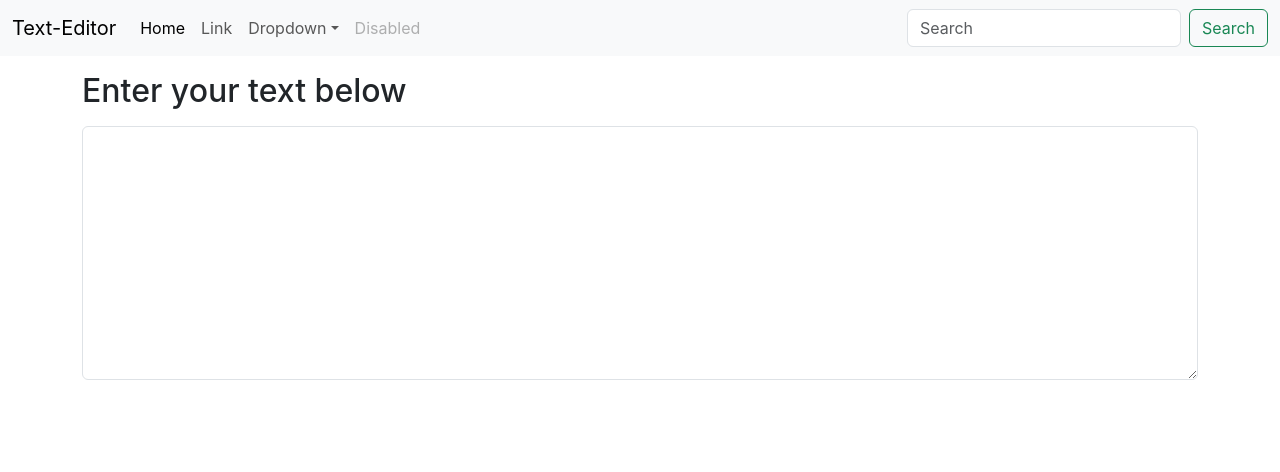
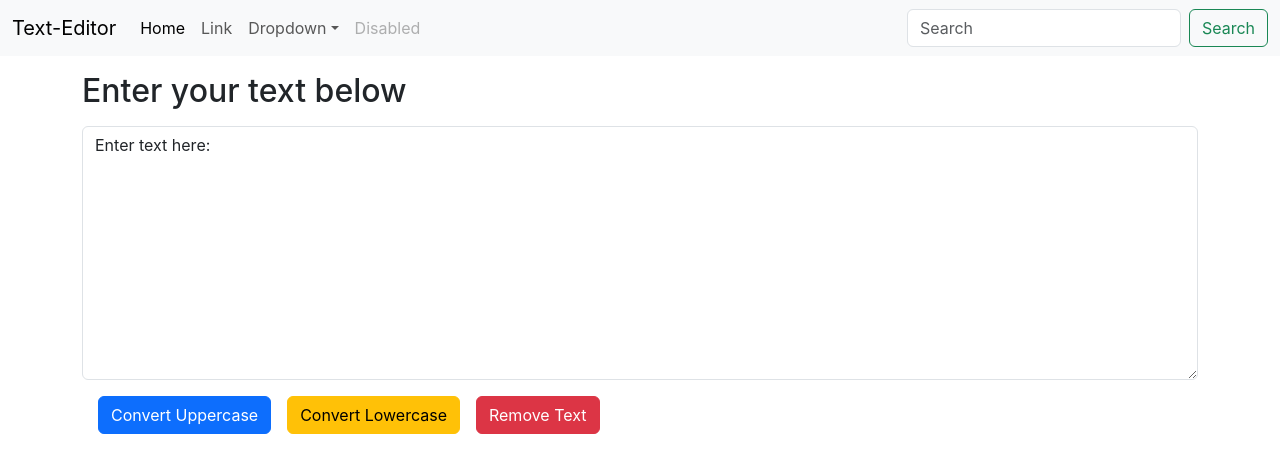
Before and after one commit to bhushanpatill/Text-EditorApp, a React (Create React App) app: page / in a window 1280 px wide. Shown: the top 472 px of the page. Built offline with nearby package versions, Linux system fonts and the light colour scheme.

Commit message:
Textbox and buttons are created

```diff
--- a/src/Components/Textarea.js
+++ b/src/Components/Textarea.js
@@ -1,10 +1,39 @@
-import React from 'react'
+import React, {useState} from 'react'
 
 export default function Textarea(props) {
+
+    const onChangeFunction = (event) =>{
+        console.log("onchnage function occur")
+        setText(event.target.value);
+    }
+
+    const onClickUp = () =>{
+        console.log("Uppercase clicked");
+        let newText = text.toUpperCase();
+        setText(newText);
+    }
+    const onClickdown = () =>{
+      console.log("Lowercase clicked");
+      let newText = text.toLowerCase();
+      setText(newText);
+  }
+    const onClickRemove = () =>{
+      console.log("Remove clicked");
+      let newText = "";
+      setText(newText);
+  }
+
+  const [text, setText] = useState("Enter text here: ");
   return (
       <div className = "container my-3">
         <h2>{props.heading}</h2>
-        <textarea className="form-control my-3" id="exampleFormControlTextarea1" rows="10"></textarea>
+        <div>
+            <textarea className="form-control my-3" value = {text} onChange = {onChangeFunction} id="exampleFormControlTextarea1" rows="10"></textarea>
+        </div>
+
+        <button className="btn btn-primary mx-3 " onClick = {onClickUp}>Convert Uppercase</button>
+        <button type="button" className="btn btn-warning mx - 3" onClick = {onClickdown}>Convert Lowercase</button>
+        <button type="button" className="btn btn-danger mx-3" onClick = {onClickRemove}>Remove Text</button>
         </div>
   )
 }
```
